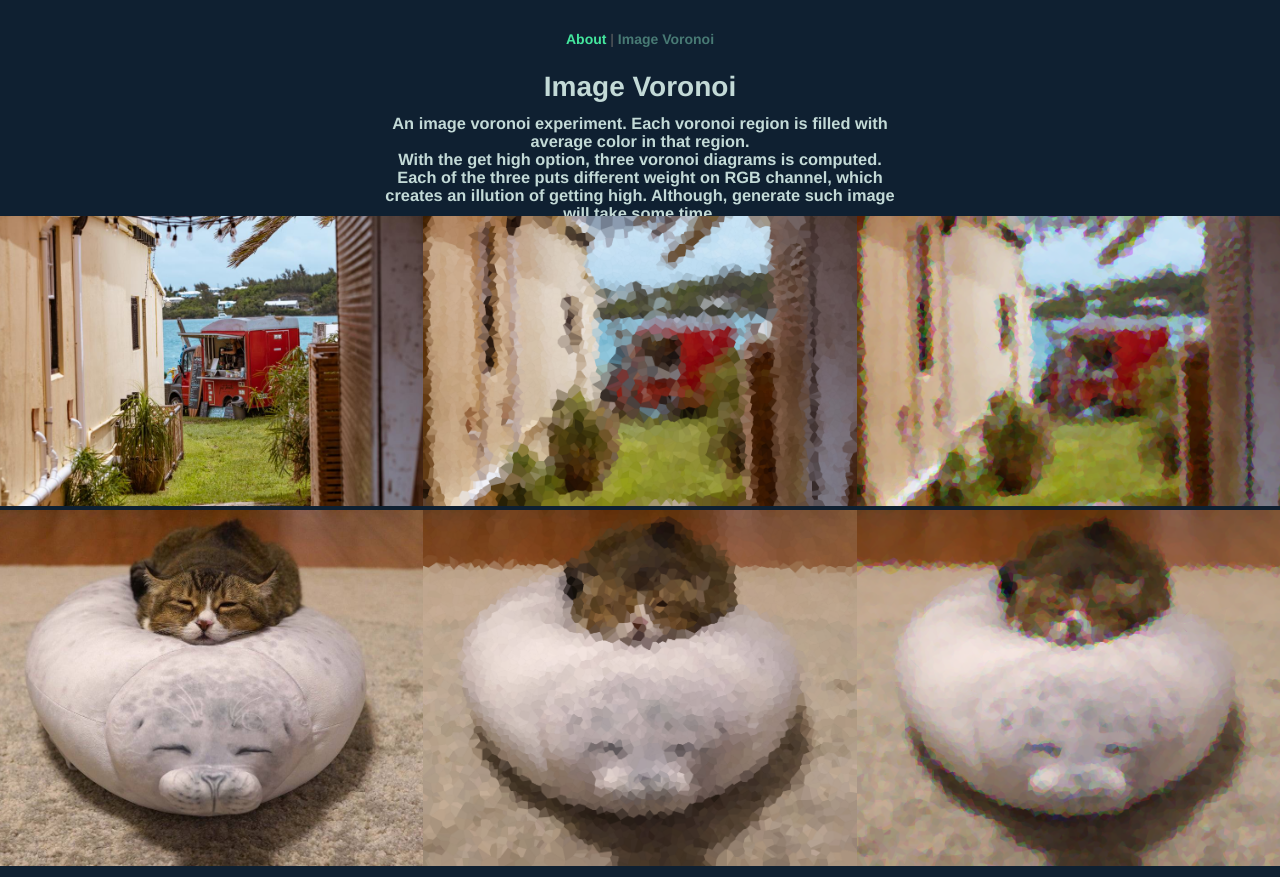
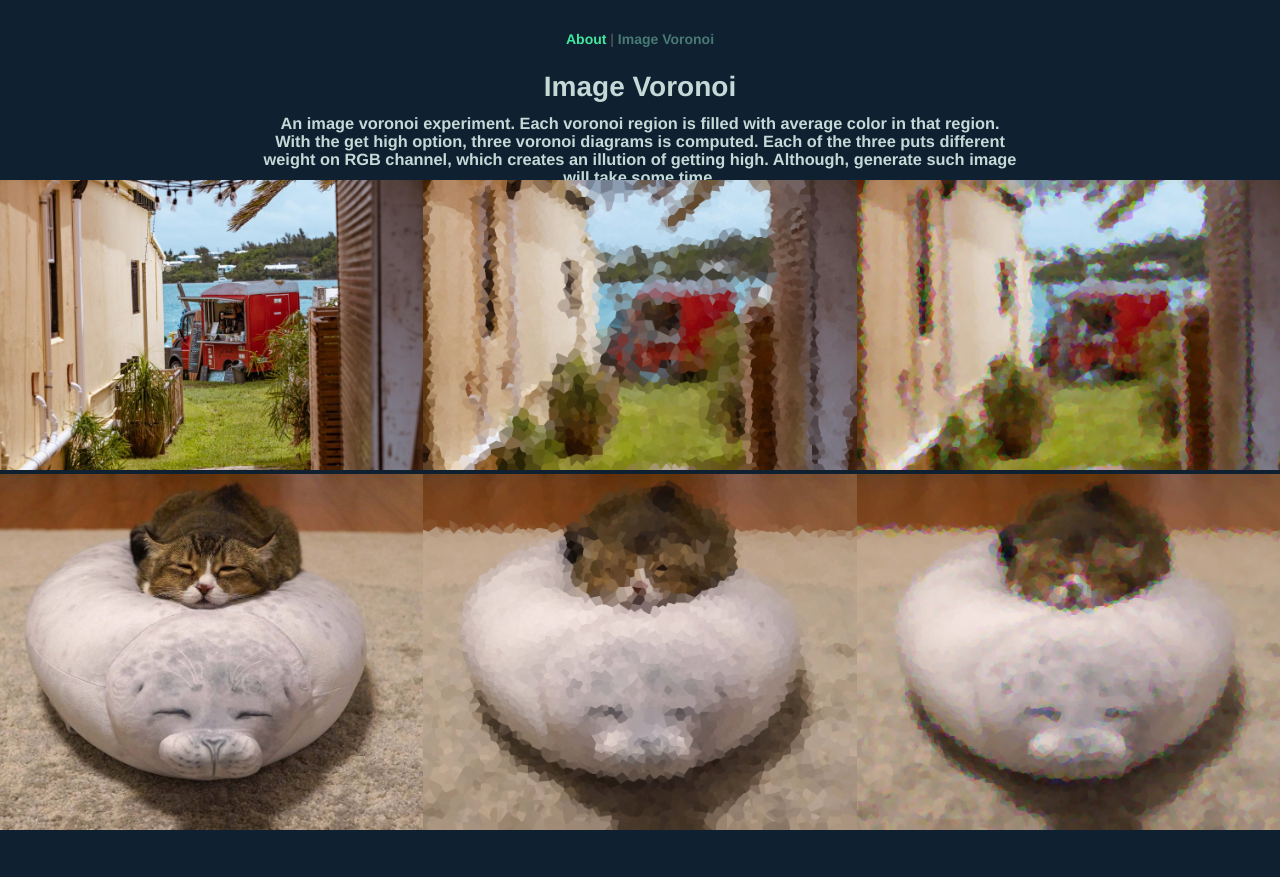
Before and after one commit to txstc55/ImageVoronoi, a Vue app: page / in a window 1280 px wide. After the commit the page ends 841 px from the top, so only its background shows below. Built offline with nearby package versions, Linux system fonts and the light colour scheme.

Commit message:
change style

```diff
--- a/src/views/About.vue
+++ b/src/views/About.vue
@@ -45,7 +45,7 @@
 }
 
 .intro-box {
-  max-width: 40%;
+  max-width: 60%;
   text-align: center;
   margin: auto;
 }
```
